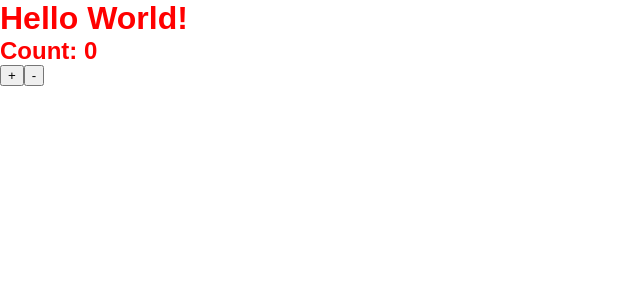
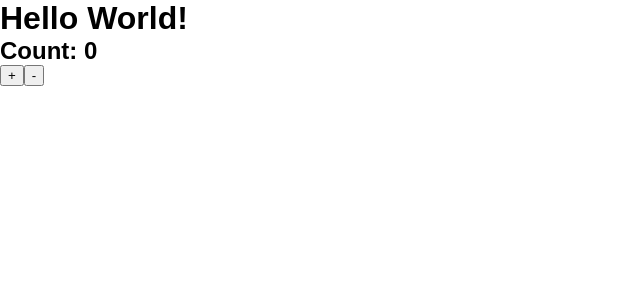
Before and after one commit to andyhu92/egghead-react-boilerplate, a React app: page / in a window 1280 px wide. Shown: the top 300 px of the page, without its empty margins (0-640 px from the left). Built offline with nearby package versions, Linux system fonts and the light colour scheme.

Commit message:
Add react-hot-loader

```diff
--- a/package.json
+++ b/package.json
@@ -6,6 +6,7 @@
   "scripts": {
     "build": "webpack --config webpack.config.prod.js",
     "dev": "webpack-dev-server --open --config webpack.config.dev.js",
+    "dev:hot": "webpack-dev-server --hot --open --config webpack.config.dev.js",
     "test": "echo \"Error: no test specified\" && exit 1"
   },
   "author": "Andy Hu",
@@ -22,7 +23,8 @@
   "dependencies": {
     "prop-types": "^15.7.2",
     "react": "^16.11.0",
-    "react-dom": "^16.11.0"
+    "react-dom": "^16.11.0",
+    "react-hot-loader": "^4.12.15"
   },
   "devDependencies": {
     "@babel/cli": "^7.5.5",
--- a/src/App.js
+++ b/src/App.js
@@ -1,19 +1,22 @@
+import { hot } from 'react-hot-loader/root';
 import React, { Component } from 'react';
-
 class App extends React.Component {
     state = {
         count: 0
     }
     render() {
+        const { count } = this.state
         return (
             <div>
                 <h1>Hello World!</h1>
-                <h2>Count: { this.state.count }</h2>
-                <button onClick={() => this.setState({ count: this.state.count + 1})}>+</button>
-                <button onClick={() => this.setState({ count: this.state.count - 1})}>-</button>
+                <h2 className={count > 10 ? 'warning': ''}>
+                    Count: { count }
+                </h2>
+                <button onClick={() => this.setState({ count: count + 1})}>+</button>
+                <button onClick={() => this.setState({ count: count - 1})}>-</button>
             </div>
         )
     }
 }
 
-export default App;
+export default hot(App);
--- a/src/style.css
+++ b/src/style.css
@@ -2,7 +2,6 @@ html {
   box-sizing: border-box;
   font-size: 16px;
   font-family: sans-serif;
-  color: red;
 }
 
 *,
@@ -34,3 +33,7 @@ img {
   max-width: 100%;
   height: auto;
 }
+
+.warning{
+  color: blue;
+}
--- a/webpack.config.base.js
+++ b/webpack.config.base.js
@@ -2,7 +2,7 @@ const path = require('path');
 const HtmlWebpackPlugin = require('html-webpack-plugin');
 
 module.exports = {
-	entry: './src/index.js',
+	entry: ['react-hot-loader/patch', './src/index.js'],
 	output: {
 		path: path.join(__dirname, 'dist'),
 		filename: 'app.bundle.js'
@@ -15,7 +15,10 @@ module.exports = {
 					exclude: /node_modules/,
 					options: {
 						presets: ['@babel/preset-env', '@babel/preset-react'],
-						plugins: ['@babel/plugin-proposal-class-properties']
+						plugins: [
+							'react-hot-loader/babel',
+							'@babel/plugin-proposal-class-properties',
+						]
 					}
 				},
 				{
```
Also changed, not shown: 1 other file (tests, documents, lock files or other folders).
